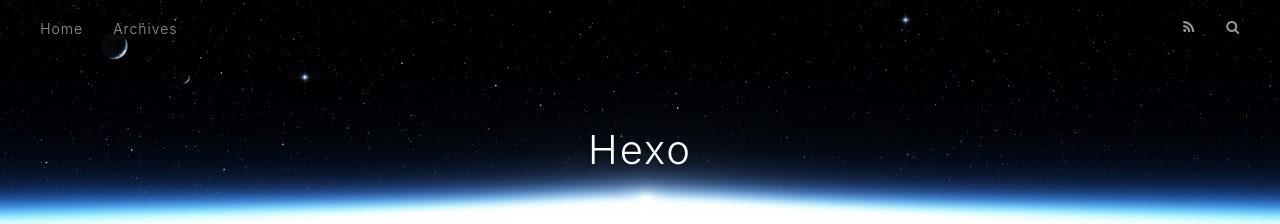
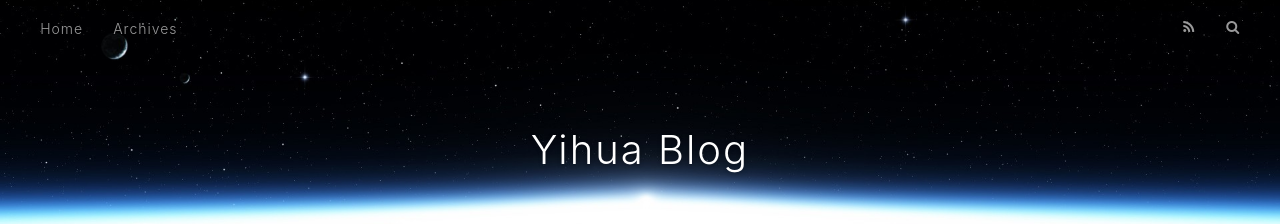
Before and after one commit to wangyihua/wangyihua.github.io, a plain HTML site: page index.html in a window 1280 px wide. Shown: the top 224 px of the page. Drawn offline with nearby package versions, Linux system fonts and the light colour scheme.

Commit message:
Site updated: 2019-06-13 13:22:19

```diff
--- a/index.html
+++ b/index.html
@@ -5,17 +5,17 @@
 
 
 
-  <title>Hexo</title>
+  <title>Yihua Blog</title>
   <meta name="viewport" content="width=device-width, initial-scale=1, maximum-scale=1">
   <meta property="og:type" content="website">
-<meta property="og:title" content="Hexo">
+<meta property="og:title" content="Yihua Blog">
 <meta property="og:url" content="http://yoursite.com/index.html">
-<meta property="og:site_name" content="Hexo">
+<meta property="og:site_name" content="Yihua Blog">
 <meta property="og:locale" content="default">
 <meta name="twitter:card" content="summary">
-<meta name="twitter:title" content="Hexo">
+<meta name="twitter:title" content="Yihua Blog">
 
-    <link rel="alternate" href="/atom.xml" title="Hexo" type="application/atom+xml">
+    <link rel="alternate" href="/atom.xml" title="Yihua Blog" type="application/atom+xml">
 
 
     <link rel="icon" href="/favicon.png">
@@ -34,7 +34,7 @@
   <div id="header-outer" class="outer">
     <div id="header-title" class="inner">
       <h1 id="logo-wrap">
-        <a href="/" id="logo">Hexo</a>
+        <a href="/" id="logo">Yihua Blog</a>
       </h1>
 
     </div>
@@ -172,7 +172,7 @@
 
     </div>
     <footer class="article-footer">
-      <a data-url="http://yoursite.com/2019/06/13/check-list-of-PBS/" data-id="cjwu7qdye000081tbyb8c8i6r" class="article-share-link">Share</a>
+      <a data-url="http://yoursite.com/2019/06/13/check-list-of-PBS/" data-id="cjwu7uwum00009mtbhfsrseoi" class="article-share-link">Share</a>
 
 
     </footer>
```
Also changed, not shown: 2019/06/13/check-list-of-PBS/index.html (+5 -5 lines), archives/2019/06/index.html (+6 -6 lines), archives/2019/index.html (+6 -6 lines), archives/index.html (+6 -6 lines).
